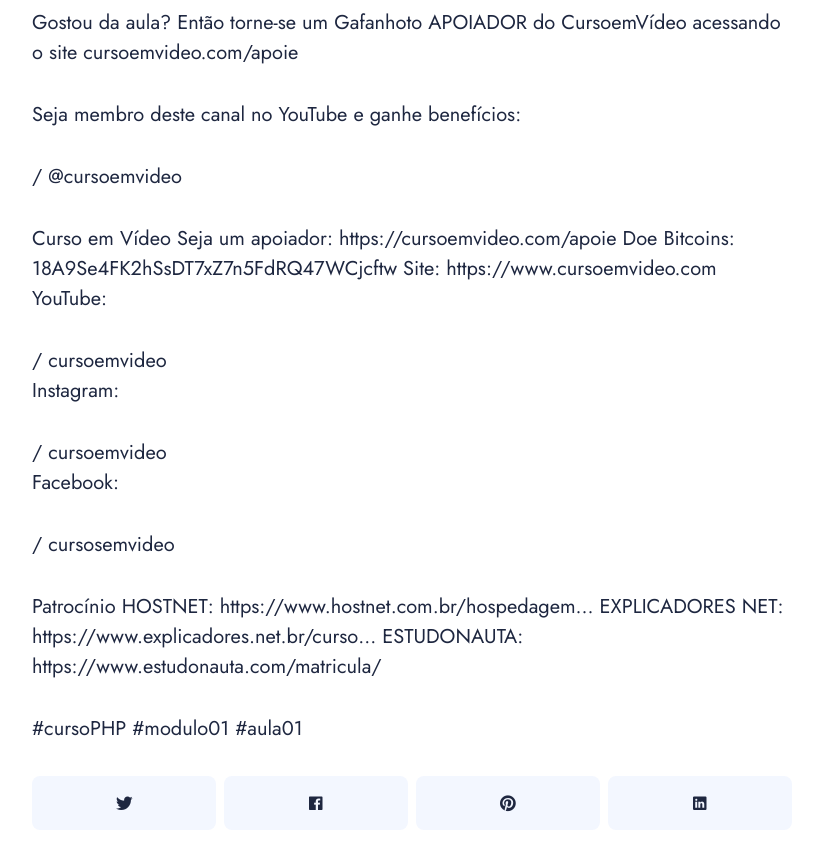
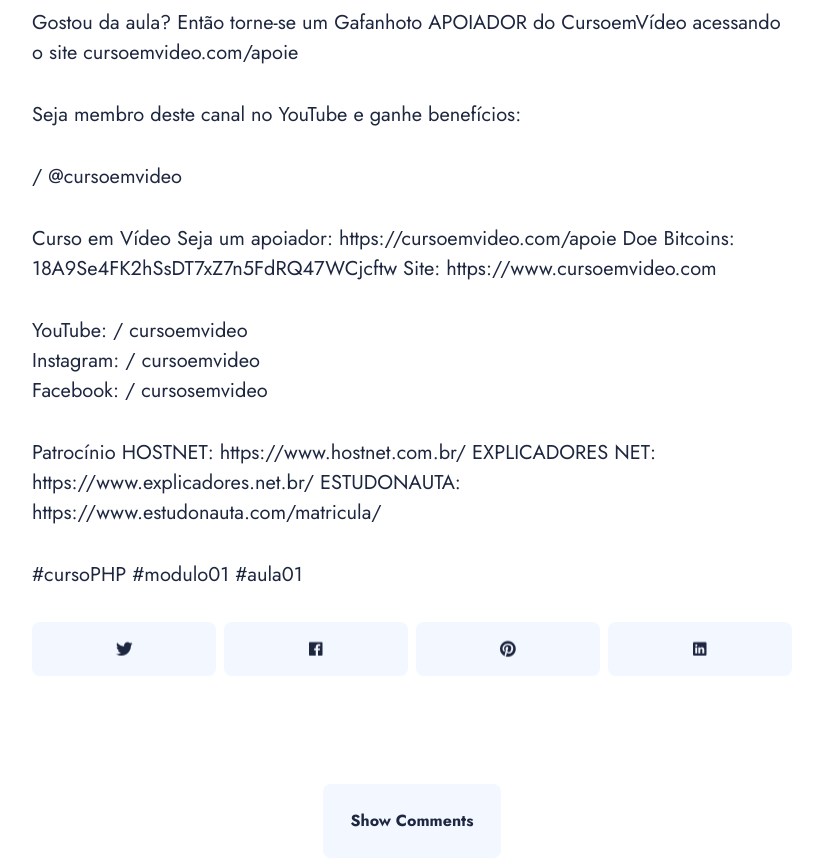
Before and after one commit to geanramos/youblog, a Jekyll site: the page built from _posts/2024-01-25-curso-php-moderno.md, in a window 1280 px wide and 900 px high, scrolled down 2632 px, cut to the strip 36-900 px from the top of the window. Shown: the whole strip, without its empty margins (228-1041 px from the left). Built offline with Jekyll 4.4.1, drawn with Linux system fonts in a browser that asks for light colours; nearby versions of some CDN libraries; part of the change alters nothing that is shown; some of the changed text lies outside the part shown.

Commit message:
Update 2024-01-25-curso-php-moderno.md

```diff
--- a/_posts/2024-01-25-curso-php-moderno.md
+++ b/_posts/2024-01-25-curso-php-moderno.md
@@ -3,9 +3,9 @@ layout: post
 title:  Começa aqui seu curso de PHP Moderno
 description: Você sempre quis aprender PHP e nunca achou um curso com as novidades das últimas versões da linguagem?
 date:   2024-01-25 14:01:35 +0300
-image:  '/images/blogs/php-em-video.jpg'
+image:  '/images/php-em-video.jpg'
 video_embed: https://www.youtube.com/embed/TfsO0BGvGn0
-tags:   [cursoPHP, modulo01, aula01]
+tags:   [treinamento]
 ---
 
 Você sempre quis aprender PHP e nunca achou um curso com as novidades das últimas versões da linguagem?
@@ -43,19 +43,17 @@ Curso em Vídeo
 Seja um apoiador: https://cursoemvideo.com/apoie
 Doe Bitcoins: 18A9Se4FK2hSsDT7xZ7n5FdRQ47WCjcftw
 Site: https://www.cursoemvideo.com
+
 YouTube:
-
  / cursoemvideo
 Instagram:
-
  / cursoemvideo
 Facebook:
-
  / cursosemvideo
 
 Patrocínio
-HOSTNET: https://www.hostnet.com.br/hospedagem...
-EXPLICADORES NET: https://www.explicadores.net.br/curso...
+HOSTNET: https://www.hostnet.com.br/
+EXPLICADORES NET: https://www.explicadores.net.br/
 ESTUDONAUTA: https://www.estudonauta.com/matricula/
 
 #cursoPHP #modulo01 #aula01
```
